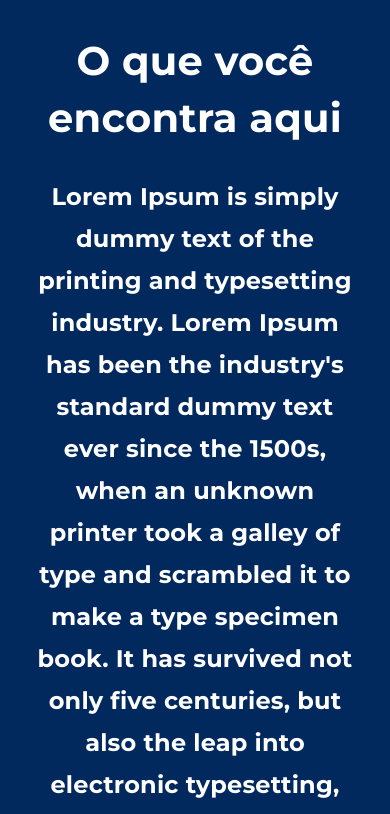
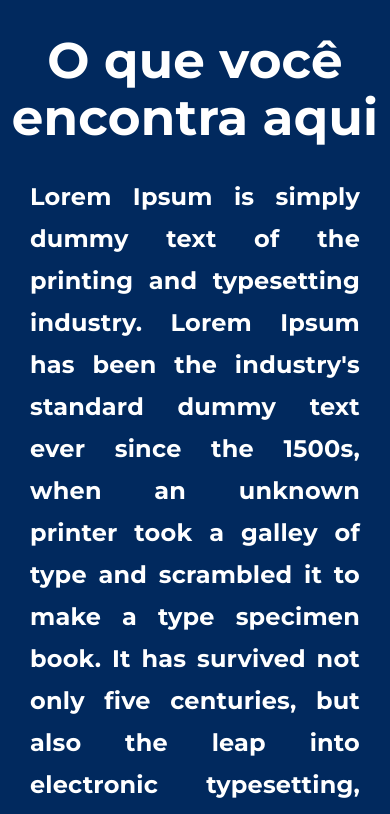
Before and after one commit to n4ju15/games-club, a plain HTML site: page index.html in a window 390 px wide. Shown: the part 22-836 px from the top of the page. Drawn offline with Linux system fonts and the light colour scheme.

Commit message:
Alterações na responsividade

```diff
--- a/styles.css
+++ b/styles.css
@@ -112,3 +112,20 @@ button:hover {
 div {
     transition: opacity 1s;
 }
+
+@media screen and (max-width: 900px) {
+    img {
+        width: 100%;
+    }
+
+    h1 {
+        font-weight: 700;
+        font-size: 50px;
+    }
+
+    p {
+        text-align: justify;
+        font-weight: 600;
+        font-size: 24px;
+    }
+}
```
